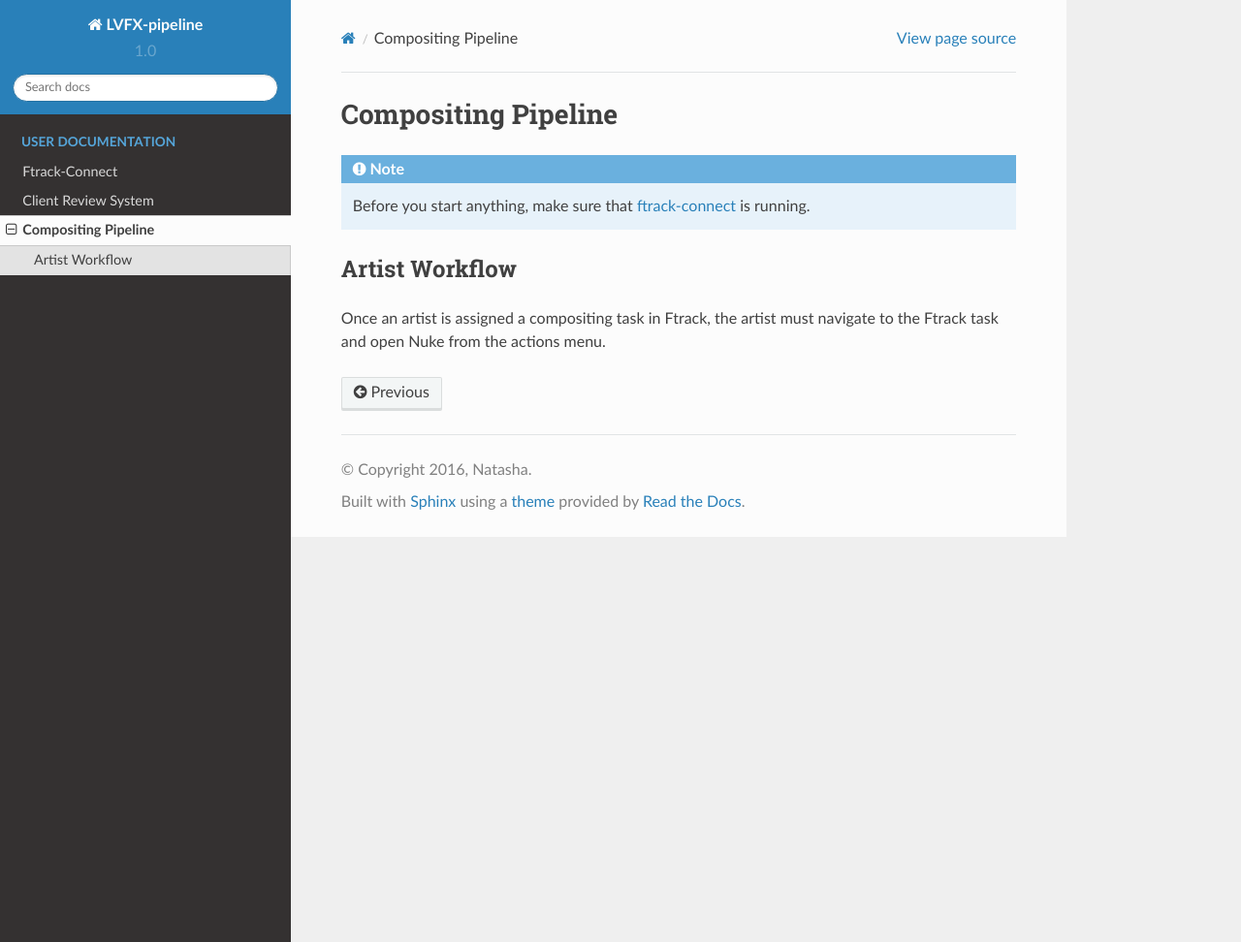
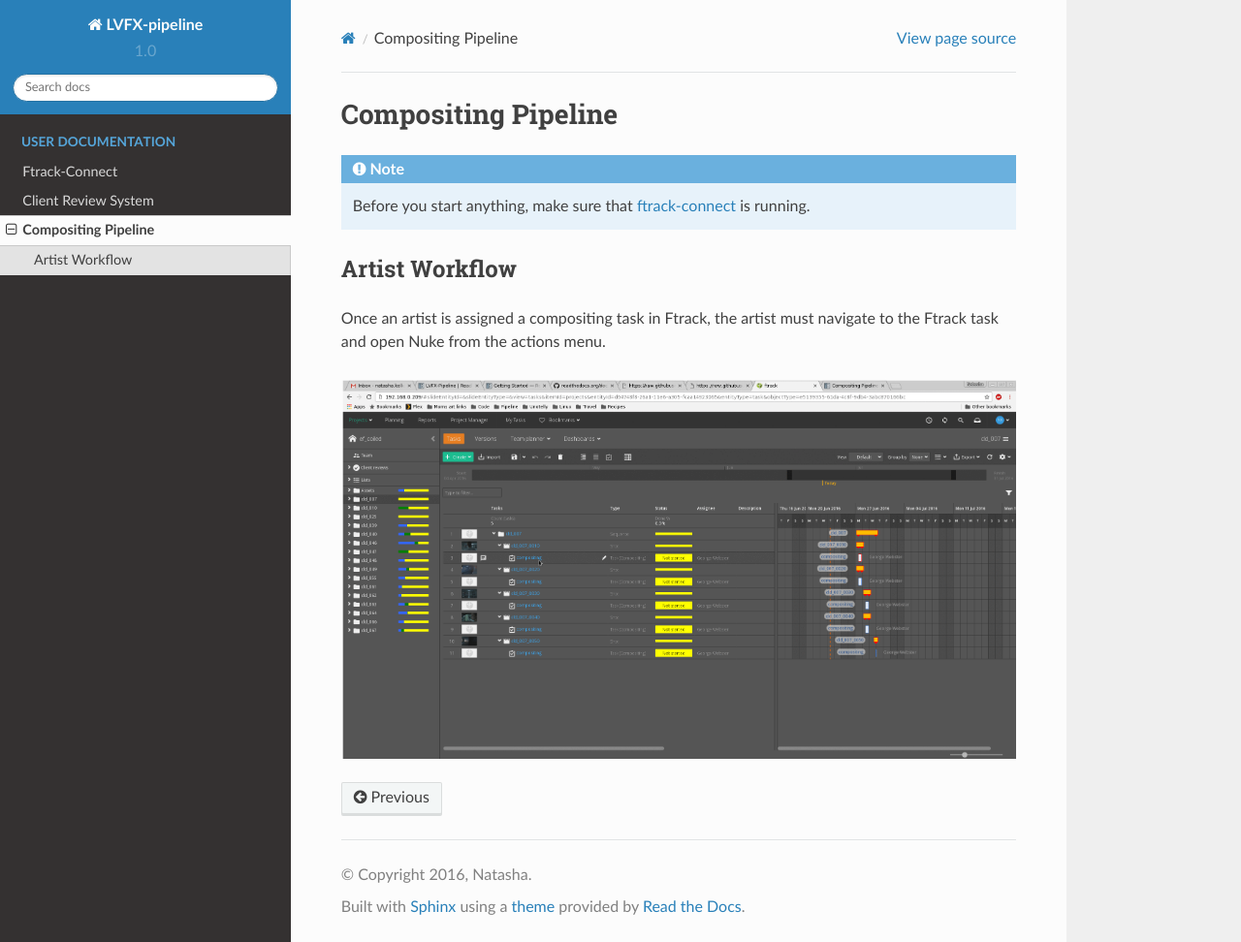
Before and after one commit to afrocircus/LVFX-pipeline, a Sphinx documentation site: the page built from docs/comp-pipeline.rst, in a window 1280 px wide and 972 px high. Shown: the whole window at 97% size. Built offline with Sphinx 7.4.7 and the Read the Docs theme 2.0.0, drawn with Linux system fonts in a browser that asks for light colours.

Commit message:
open-nuke gif

```diff
--- a/docs/comp-pipeline.rst
+++ b/docs/comp-pipeline.rst
@@ -10,3 +10,5 @@ Artist Workflow
 
 Once an artist is assigned a compositing task in Ftrack, the artist must navigate to the Ftrack task
 and open Nuke from the actions menu.
+
+.. image:: /img/comp.gif
```
Also changed, not shown: docs/img/comp.gif (added).
